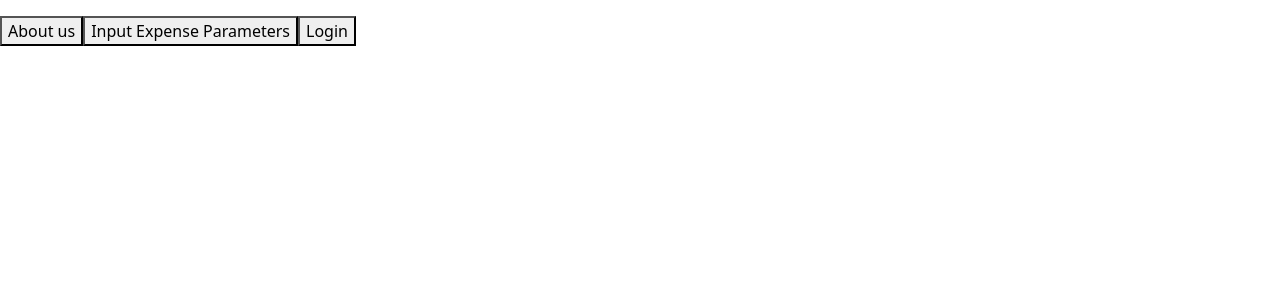
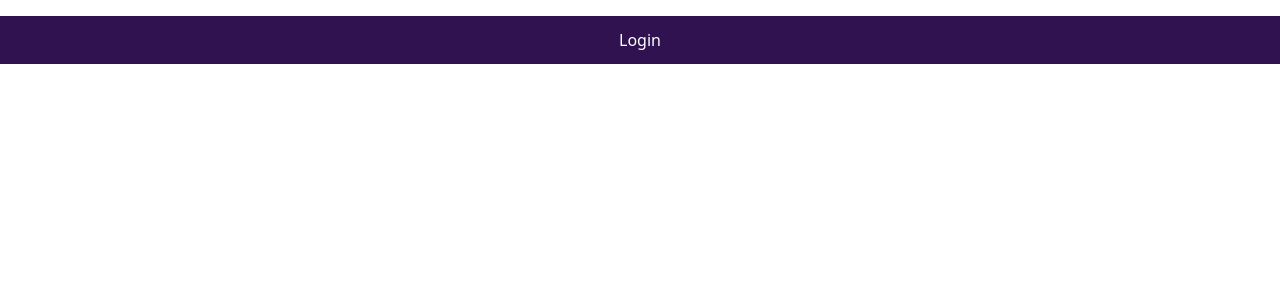
Before and after one commit to drypuddle1220/Steward-Expense, a React (Vite) app: page / in a window 1280 px wide. Shown: the top 300 px of the page. Built offline with nearby package versions, Linux system fonts and the light colour scheme.

Commit message:
login component/changed listgroup
!

```diff
--- a/package.json
+++ b/package.json
@@ -11,7 +11,8 @@
   "dependencies": {
     "bootstrap": "^5.2.3",
     "react": "^18.2.0",
-    "react-dom": "^18.2.0"
+    "react-dom": "^18.2.0",
+    "react-router-dom": "^6.26.2"
   },
   "devDependencies": {
     "@types/react": "^18.0.27",
--- a/src/components/ListGroup.tsx
+++ b/src/components/ListGroup.tsx
@@ -1,36 +1,29 @@
+import React, { useState } from 'react';
+import Login from './Login'; // Import the Login component
 
-// the Input Expense and Login buttons need a helper cmpnt that pops up with parameters.
+const ListGroup: React.FC = () => {
+  const [showLogin, setShowLogin] = useState(false); // State to control Login component visibility
 
-function ListGroup() {
+  const handleLoginClick = () => {
+    setShowLogin(true); // Show the Login component when button is clicked
+  };
 
-    return (
+  const handleCloseLogin = () => {
+    setShowLogin(false); // Close the Login component
+  };
+
+  return (
     <>
-        <nav className = "navbar"> </nav>
-        <div className = "navbar-container">
-            <a href="about.html">
-                <button>
-                About us
-                </button>
-            </a>
+      <nav className="navbar"> </nav>
+      <div className="navbar-container">
+        {/* When this button is clicked, show the Login component */}
+        <button className="Login" onClick={handleLoginClick}>Login</button>
+      </div>
 
-            <a href="">
-                <button>
-                Input Expense Parameters
-                </button>
-            </a>
-
-
-            <a href="">
-                <button>
-                Login
-                </button>
-            </a>
-
-        </div>
+      {/* Conditionally render the Login component when showLogin is true */}
+      {showLogin && <Login showForm={showLogin} onClose={handleCloseLogin} />}
     </>
-    );
-
-}
-
+  );
+};
 
 export default ListGroup;
--- a/src/components/Login.tsx
+++ b/src/components/Login.tsx
@@ -0,0 +1,52 @@
+import React, { useState } from 'react';
+import './login.css';
+
+interface LoginProps {
+  showForm: boolean;
+  onClose: () => void;
+}
+
+const Login: React.FC<LoginProps> = ({ showForm, onClose }) => {
+  const [email, setEmail] = useState('');
+  const [password, setPassword] = useState('');
+
+  const handleSubmit = (e: React.FormEvent) => {
+    e.preventDefault();
+    console.log('Email:', email, 'Password:', password);
+  };
+
+  return (
+    <div>
+      {showForm && (
+        <div className="login-modal">
+          <h2>Login</h2>
+          <form onSubmit={handleSubmit}>
+            <div>
+              <label>Email</label>
+              <input
+                type="email"
+                value={email}
+                onChange={(e) => setEmail(e.target.value)}
+                required
+              />
+            </div>
+            <div>
+              <label>Password</label>
+              <input
+                type="password"
+                value={password}
+                onChange={(e) => setPassword(e.target.value)}
+                required
+              />
+            </div>
+            <button type="submit">Sign In</button>
+          </form>
+
+          <button onClick={onClose}>Close</button>
+        </div>
+      )}
+    </div>
+  );
+};
+
+export default Login;
--- /dev/null
+++ b/src/components/login.css
@@ -0,0 +1,54 @@
+.login-modal {
+  background-color: #121212; /* Dark background like Vercel */
+  border: none; /* Remove the border */
+  padding: 40px; /* Increased padding for a more spacious feel */
+  width: 400px; /* Wider modal for a better layout */
+  margin: 0 auto;
+  border-radius: 8px;
+  box-shadow: 0px 4px 20px rgba(0, 0, 0, 0.3); /* Softer shadow for a floating effect */
+}
+
+h2 {
+  color: white; /* Change heading color to white */
+  text-align: center;
+  margin-bottom: 20px; /* Add some space below the heading */
+}
+
+input {
+  width: 100%;
+  padding: 12px; /* Increased padding for input fields */
+  margin: 10px 0;
+  border: 1px solid #444; /* Darker border for inputs */
+  border-radius: 4px;
+  background-color: #222; /* Darker input background */
+  color: white; /* Input text color */
+}
+
+input::placeholder {
+  color: #888; /* Placeholder text color */
+}
+
+button {
+  background-color: #311251; /* Vercel's primary blue */
+  color: white; /* Change text color to white */
+  padding: 12px;
+  border: none;
+  cursor: pointer;
+  width: 100%;
+  border-radius: 4px;
+  margin-top: 10px;
+  transition: background-color 0.3s; /* Smooth transition for hover effect */
+}
+
+button:hover {
+  background-color: #005bb5; /* Darker shade for hover */
+}
+
+/* Add styles for different button types if needed */
+label {
+  color: white; /* Change text color for the email label */
+}
+
+.password {
+  color: white; /* Change text color for the password label */
+}
```
Also changed, not shown: 1 other file (tests, documents, lock files or other folders).
